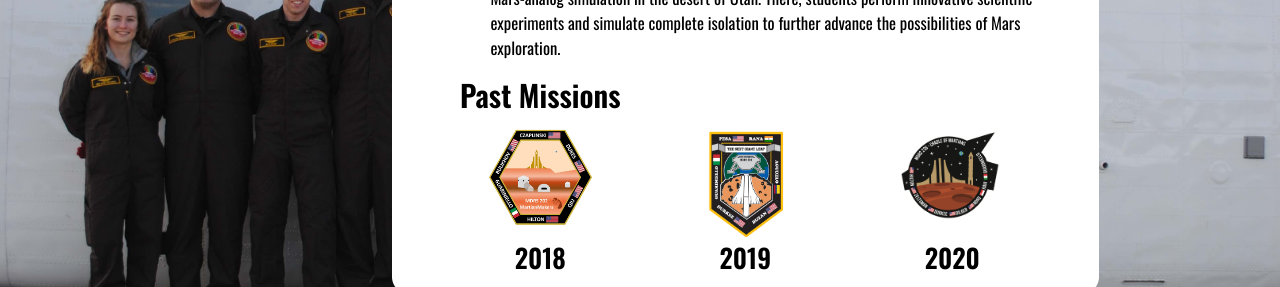
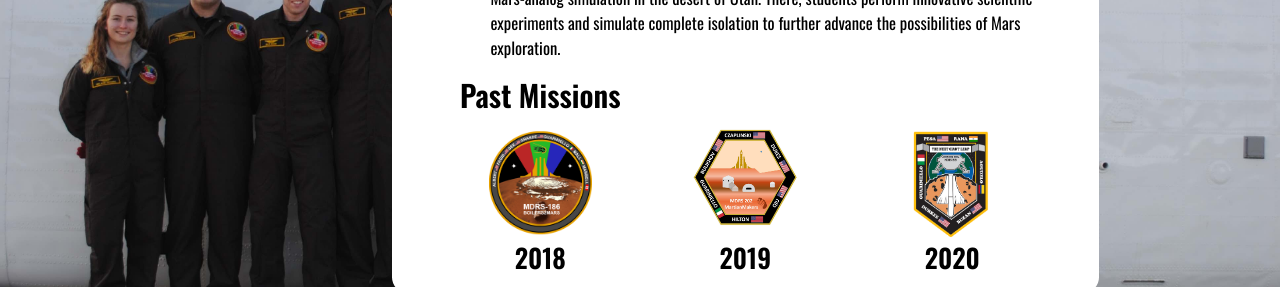
Before and after one commit to NRHerman/SEARCH-Website, a Vue app: page / in a window 1280 px wide. Shown: the part 1800-2087 px from the top of the page. Built offline with nearby package versions, Linux system fonts and the light colour scheme.

Commit message:
Updated MDRS links

```diff
--- a/src/App.vue
+++ b/src/App.vue
@@ -35,14 +35,14 @@
         </p>
         <h3 style="transform: translate(3.5%, -160%); text-align: left;">Past Missions</h3>
         <div style="transform: translate(-10%, -5.5vw)">
-          <a href="http://mdrs.marssociety.org/2017-2018-field-season-17-crews-182-196/">
-          <img class="button" alt="logo" src="./assets/MDRSCrew3.png" style="transform: translate(-200%, 20%);">
+          <a href="http://mdrs.marssociety.org/crew-186/">
+          <img class="button" alt="logo" src="./assets/MDRSCrew4.png" style="transform: translate(-200%, 20%);">
           </a>
-          <a href="http://mdrs.marssociety.org/field-season-19/">
-          <img class="button" alt="logo" src="./assets/MDRSCrew2.png" style="transform: translate(20%, 20%); width: 11%;">
+          <a href="http://mdrs.marssociety.org/crew-202/">
+          <img class="button" alt="logo" src="./assets/MDRSCrew3.png" style="transform: translate(0%, 20%);">
           </a>
-          <a href="http://mdrs.marssociety.org/field-season-20/">
-          <img class="button" alt="logo" src="./assets/MDRSCrew1.png" style="transform: translate(200%, 20%)">
+          <a href="http://mdrs.marssociety.org/crew-218/">
+          <img class="button" alt="logo" src="./assets/MDRSCrew2.png" style="transform: translate(292.5%, 20%); width: 11%;">
           </a>
           <h4 style="transform: translate(11.45%, 215%);">2018<span class="tab"></span>2019<span class="tab"></span>2020</h4>
         </div>
```
Also changed, not shown: src/assets/MDRSCrew4.png (added).
